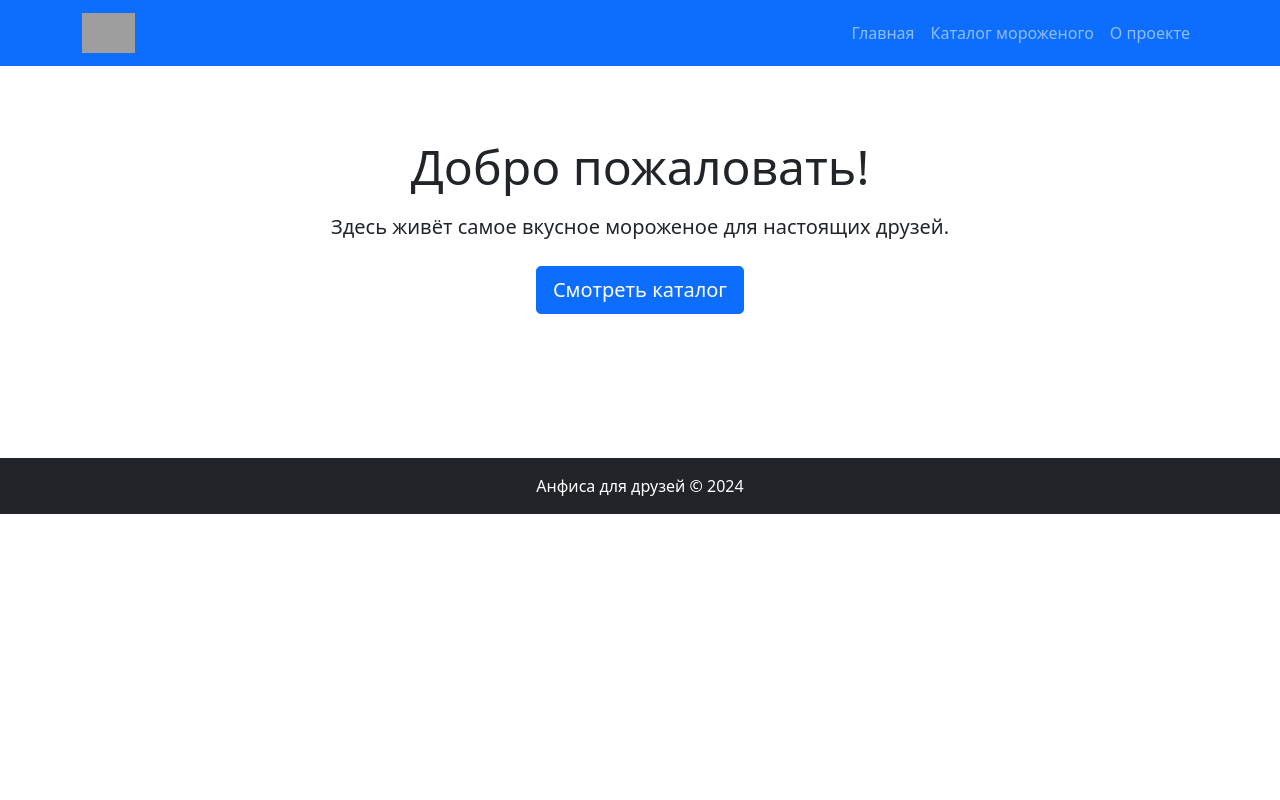
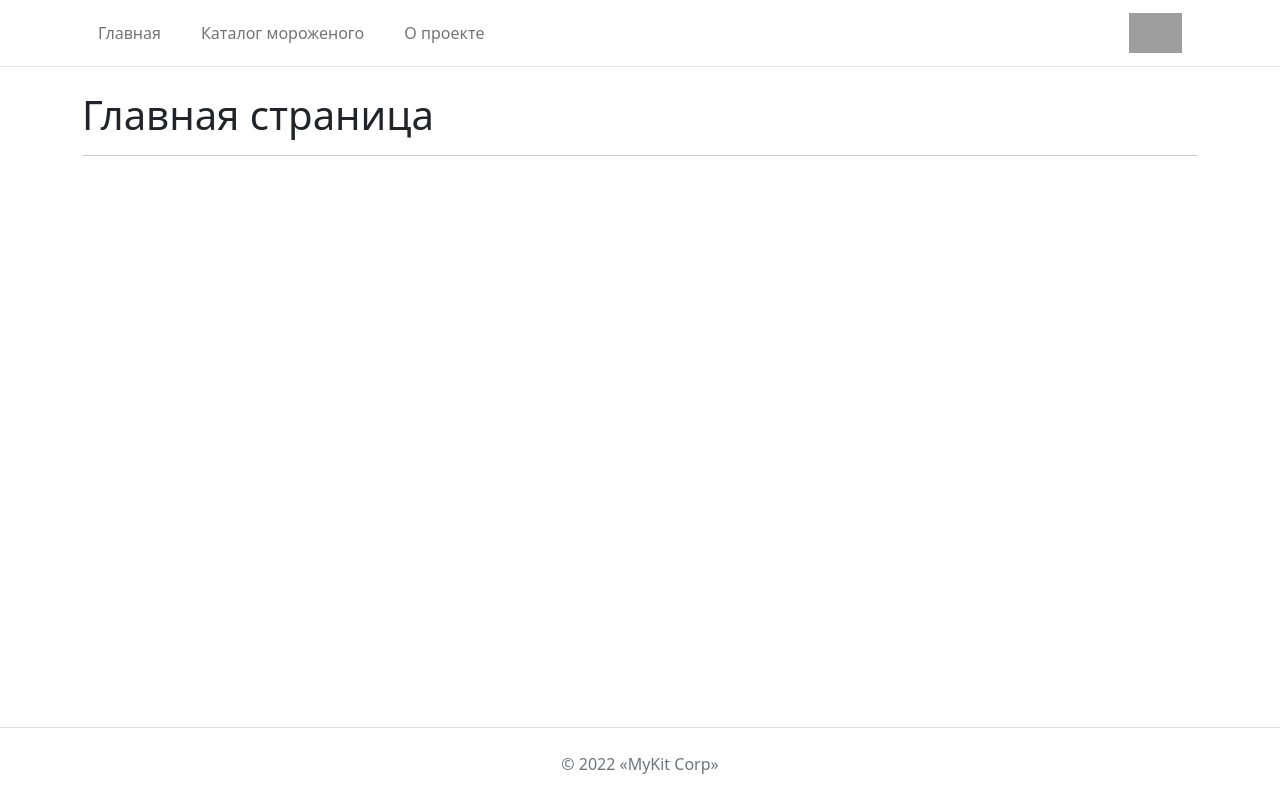
Before and after one commit to DiShiro/homework_Sirotina, a Django app: template anfisa_for_friends/templates/homepage/index.html in a window 1280 px wide. Run offline with Django 3.2, Linux system fonts and the light colour scheme; the template is opened without the code that fills it, so the values that code supplies are empty; grey boxes are pictures that could not be loaded.

Commit message:
fix_commit

```diff
--- a/anfisa_for_friends/templates/base.html
+++ b/anfisa_for_friends/templates/base.html
@@ -8,10 +8,10 @@
   <title>{% block title %}Анфиса для друзей{% endblock %}</title>
   <link rel="stylesheet" href="{% static 'css/bootstrap.min.css' %}">
 </head>
-<body>
+<body class="d-flex flex-column min-vh-100">
   {% include "includes/header.html" %}
 
-  <main class="container pt-4 pb-5">
+  <main class="container py-4 flex-grow-1">
     {% block content %}{% endblock %}
   </main>
 
--- a/anfisa_for_friends/templates/homepage/index.html
+++ b/anfisa_for_friends/templates/homepage/index.html
@@ -2,11 +2,6 @@
 {% block title %}Анфиса для друзей. Главная{% endblock %}
 
 {% block content %}
-  <div class="text-center py-5">
-    <h1 class="display-5 mb-3">Добро пожаловать!</h1>
-    <p class="lead mb-4">Здесь живёт самое вкусное мороженое для настоящих друзей.</p>
-    <a class="btn btn-primary btn-lg" href="{% url 'ice_cream:ice_cream_list' %}">
-      Смотреть каталог
-    </a>
-  </div>
+  <h1>Главная страница</h1>
+  <hr>
 {% endblock %}
--- a/anfisa_for_friends/templates/includes/footer.html
+++ b/anfisa_for_friends/templates/includes/footer.html
@@ -1,3 +1,3 @@
-<footer class="bg-dark text-white text-center py-3 mt-5">
-  <p class="mb-0">Анфиса для друзей &copy; 2024</p>
+<footer class="text-center text-muted py-4 border-top">
+  <p class="mb-0">© 2022 «MyKit Corp»</p>
 </footer>
--- a/anfisa_for_friends/templates/includes/header.html
+++ b/anfisa_for_friends/templates/includes/header.html
@@ -1,25 +1,26 @@
 {% load static %}
-<header class="bg-primary">
-  <nav class="navbar navbar-expand-lg navbar-dark container">
-    <a class="navbar-brand" href="{% url 'homepage:index' %}">
-      <img src="{% static 'img/logo.png' %}" height="40" alt="Анфиса для друзей">
-    </a>
+<header class="bg-white border-bottom">
+  <nav class="navbar navbar-expand-lg navbar-light container">
 
     {% with view_name=request.resolver_match.view_name %}
-      <ul class="navbar-nav ms-auto">
-        <li class="nav-item">
-          <a class="nav-link {% if view_name == 'homepage:index' %}active{% endif %}"
+      <ul class="navbar-nav me-auto flex-row">
+        <li class="nav-item me-2">
+          <a class="nav-link px-3 {% if view_name == 'homepage:index' %}btn btn-primary text-white{% endif %}"
              href="{% url 'homepage:index' %}">Главная</a>
         </li>
-        <li class="nav-item">
-          <a class="nav-link {% if view_name == 'ice_cream:ice_cream_list' or view_name == 'ice_cream:ice_cream_detail' %}active{% endif %}"
+        <li class="nav-item me-2">
+          <a class="nav-link px-3 {% if view_name == 'ice_cream:ice_cream_list' or view_name == 'ice_cream:ice_cream_detail' %}btn btn-primary text-white{% endif %}"
              href="{% url 'ice_cream:ice_cream_list' %}">Каталог мороженого</a>
         </li>
-        <li class="nav-item">
-          <a class="nav-link {% if view_name == 'about:description' %}active{% endif %}"
+        <li class="nav-item me-2">
+          <a class="nav-link px-3 {% if view_name == 'about:description' %}btn btn-primary text-white{% endif %}"
              href="{% url 'about:description' %}">О проекте</a>
         </li>
       </ul>
     {% endwith %}
+
+    <a class="navbar-brand ms-auto" href="{% url 'homepage:index' %}">
+      <img src="{% static 'img/logo.png' %}" height="40" alt="Анфиса для друзей">
+    </a>
   </nav>
 </header>
```
